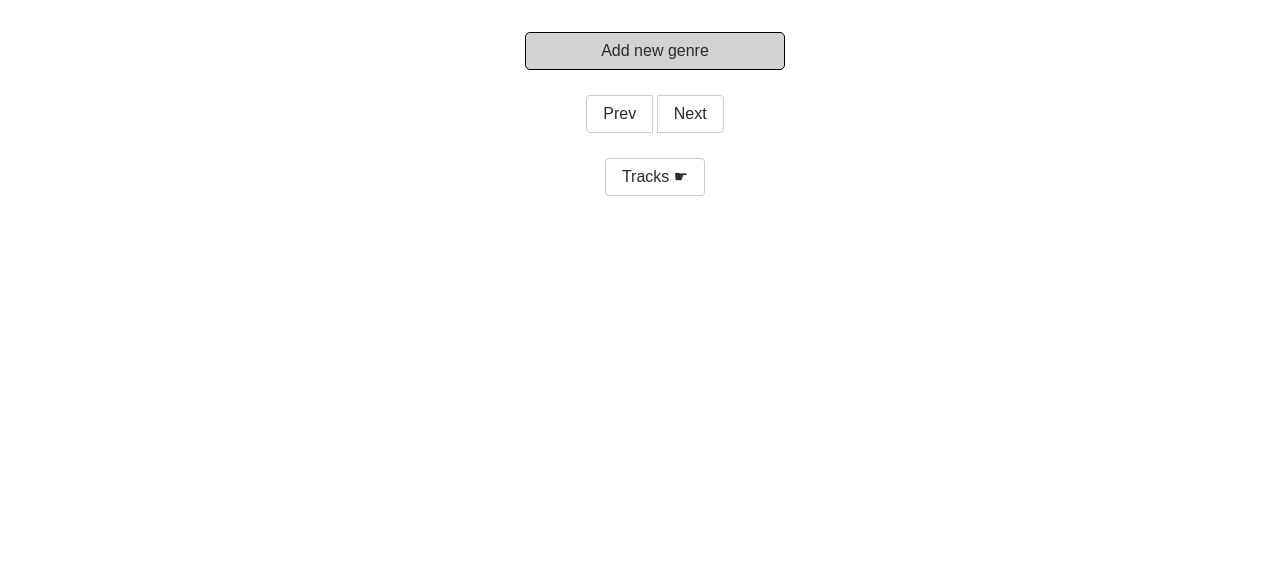
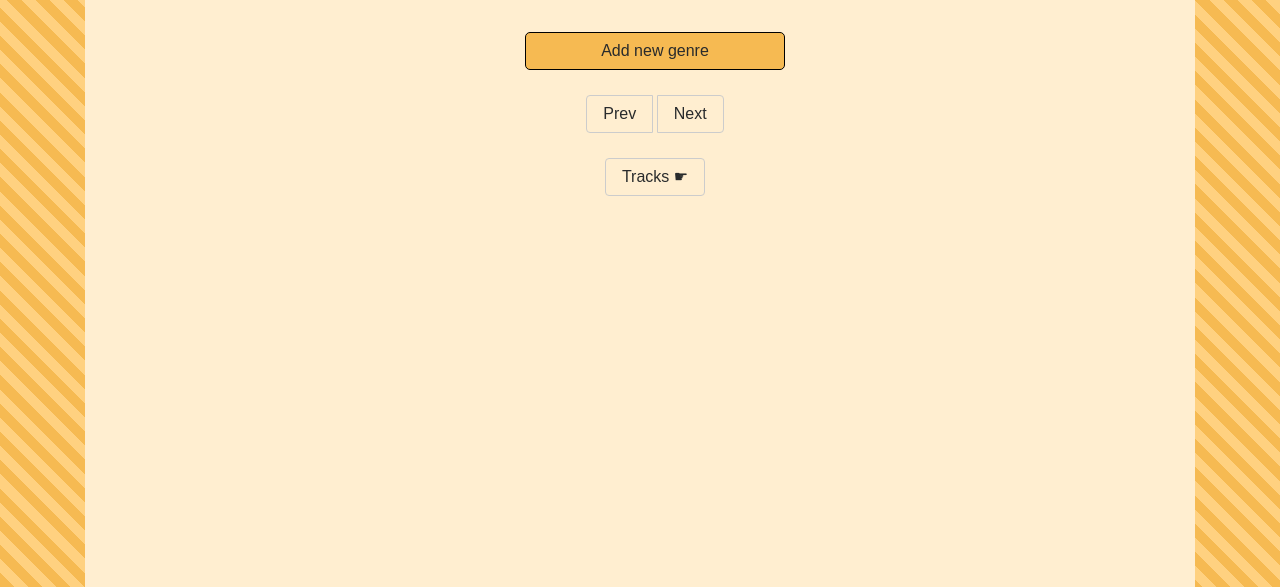
Before and after one commit to arvi-aris/music_app, a website: page public/index.html at #!/genres in a window 1280 px wide. Shown: the part 213-800 px from the top of the page. Drawn offline with nearby package versions, Linux system fonts and the light colour scheme; no server answers.

Commit message:
ui changes

```diff
--- a/public/assets/styles/index.css
+++ b/public/assets/styles/index.css
@@ -1,5 +1,12 @@
+body{
+      background: repeating-linear-gradient( 45deg,#f6ba52,
+  #f6ba52 10px,
+  #ffd180 10px,
+  #ffd180 20px );
+}
+
 .bg{
-  background-color: #fff;
+  background-color: rgb(255, 238, 208);
   height:100%;
   width:100%;
 }
@@ -19,13 +26,25 @@
   width:25%;
 }
 
-.addTrack{
+.btn.addTrack{
   border-radius: 5px !important;
   border: 1px solid black !important;
   margin: 25px;
   width: 25%;
-  background-color: lightgrey !important;
+  background-color: #f6ba52 !important;
   cursor: pointer;
+}
+
+.btn.addTrack:hover{
+  background-color: #ffeed0 !important;
+}
+
+.btn{
+  background-color: #ffeed0 !important;
+}
+
+.btn:hover{
+  background-color: #f6ba52 !important;
 }
 
 textarea:focus, input:focus{
@@ -40,6 +59,10 @@ textarea:focus, input:focus{
 
 .tracks-list,.track-area{
   margin: 25px;
+}
+
+.genre-name{
+  cursor: pointer
 }
 
 .title{
--- a/public/index.html
+++ b/public/index.html
@@ -18,7 +18,7 @@
     <script src="services/paginator.js"></script>
   </head>
   <body>
-    <div>
+    <div class="container">
       <div ng-view ></div>
     </div>
   </body>
--- a/public/views/genre.html
+++ b/public/views/genre.html
@@ -1,4 +1,4 @@
-<div class="bg container">
+<div class="bg">
   <div class="center-box">
     <h2 class="app-header">  Track's genres </h2>
     <div class="track-area">
```
Also changed, not shown: public/views/track.html (+1 -1 lines).
